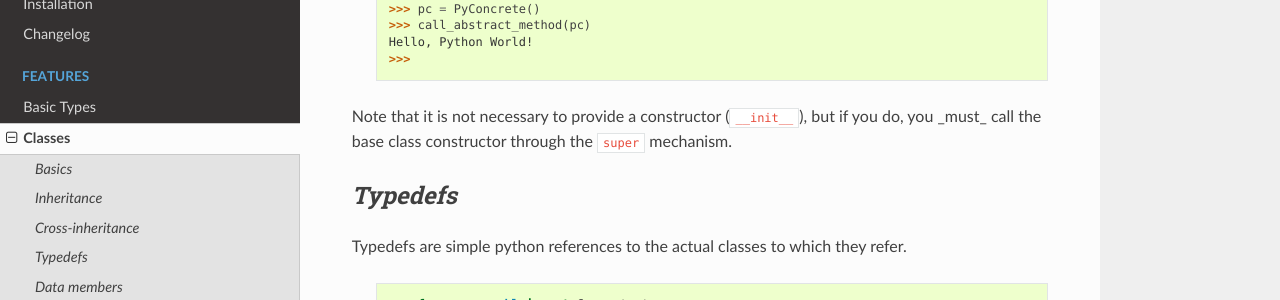
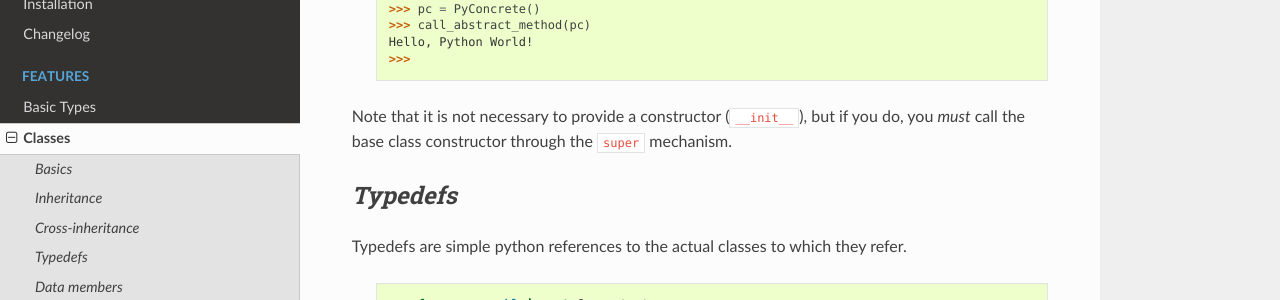
Before and after one commit to wlav/cppyy, a Sphinx documentation site: the page built from doc/source/classes.rst, in a window 1280 px wide and 900 px high, scrolled down 1758 px. Shown: the part 151-451 px from the top of the window. Built offline with Sphinx 7.4.7 and the Read the Docs theme 2.0.0, drawn with Linux system fonts in a browser that asks for light colours.

Commit message:
fix emphasis

```diff
--- a/doc/source/classes.rst
+++ b/doc/source/classes.rst
@@ -119,7 +119,7 @@ Example:
     >>>
 
 Note that it is not necessary to provide a constructor (``__init__``), but
-if you do, you _must_ call the base class constructor through the ``super``
+if you do, you *must* call the base class constructor through the ``super``
 mechanism.
 
 
```
